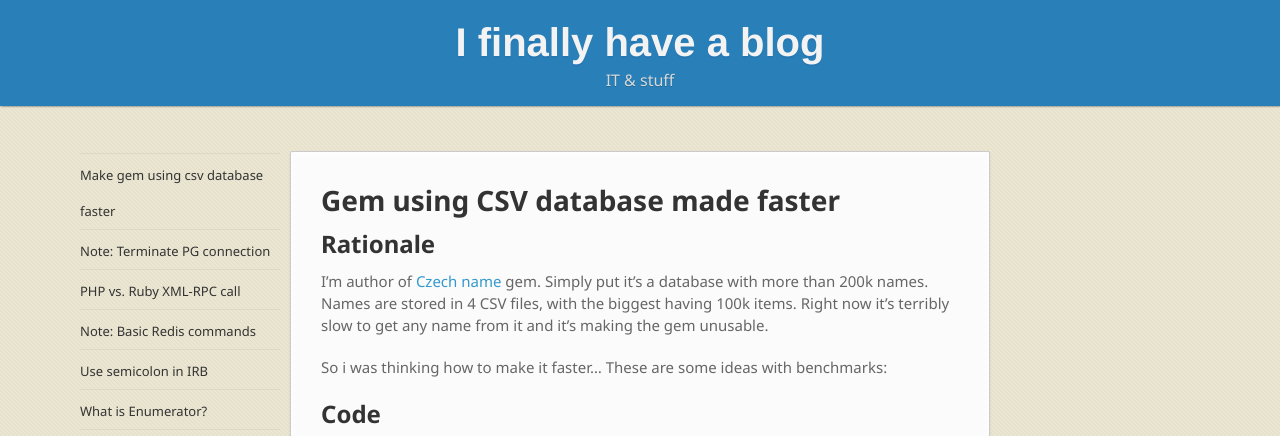
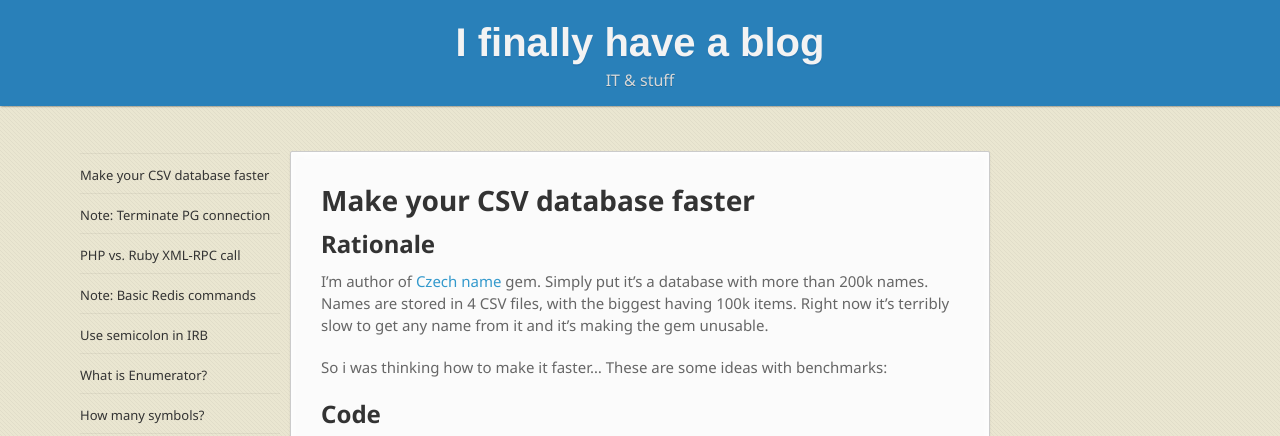
Before and after one commit to Masa331/blog, a Jekyll site: the page built from _posts/2015-09-01-csv-database-faster.md, in a window 1280 px wide and 900 px high, cut to the strip 0-436 px from the top of the window. Built offline with Jekyll 4.4.1, drawn with Linux system fonts in a browser that asks for light colours; nearby versions of some CDN libraries; some web fonts are replaced; comment, search, counter and statistics services are not loaded.

Commit message:
update article name

```diff
--- a/_posts/2015-09-01-faster-czech-name.md
+++ b/_posts/2015-09-01-csv-database-faster.md
@@ -1,12 +1,12 @@
 ---
 layout: post
-title:  "Make gem using csv database faster"
+title:  "Make your CSV database faster"
 date:   2015-09-01 21:22:49
 comments: true
 short: false
 author: Přemysl Donát
 ---
-# Gem using CSV database made faster
+# Make your CSV database faster
 
 ## Rationale
 
```
